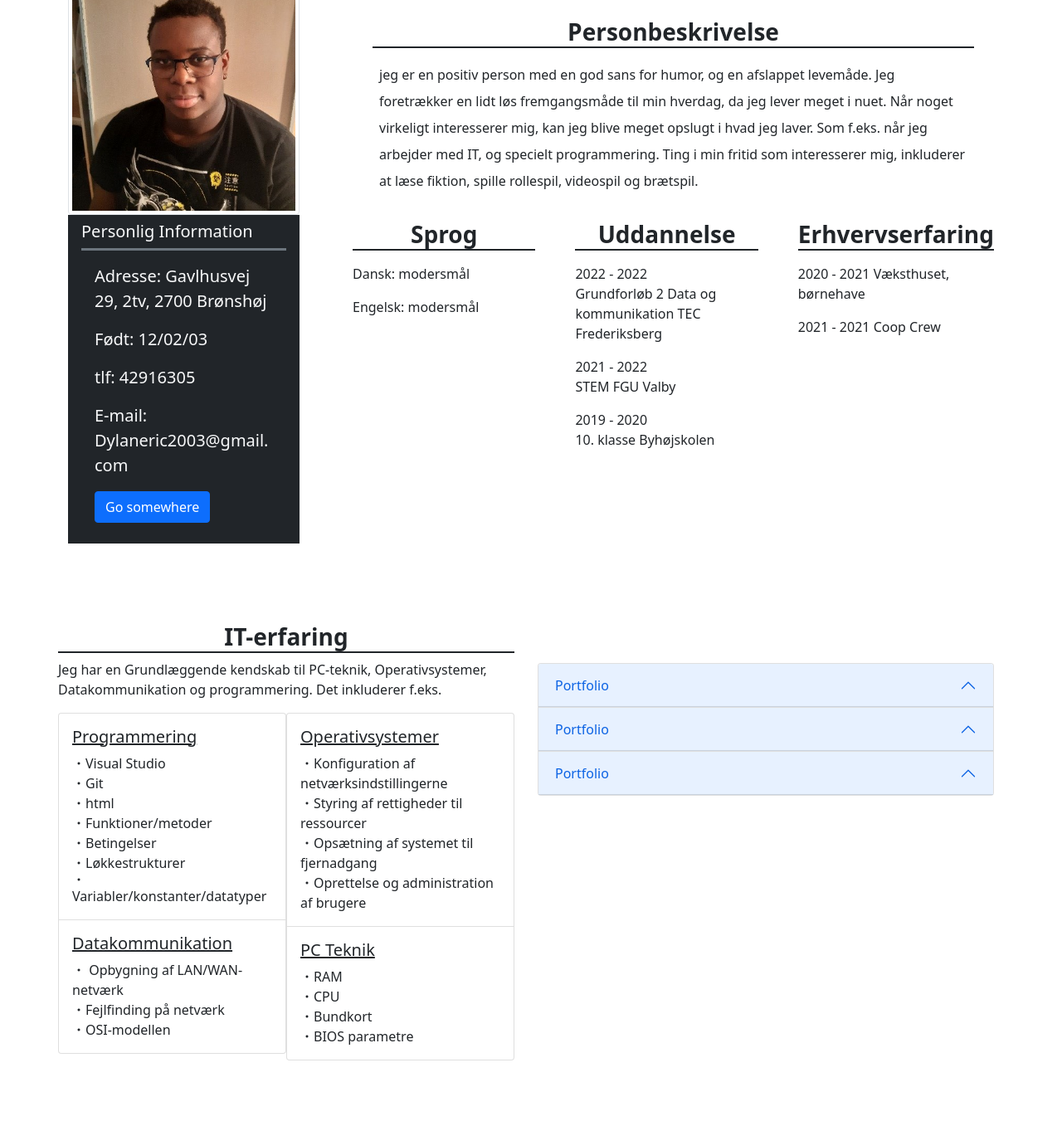
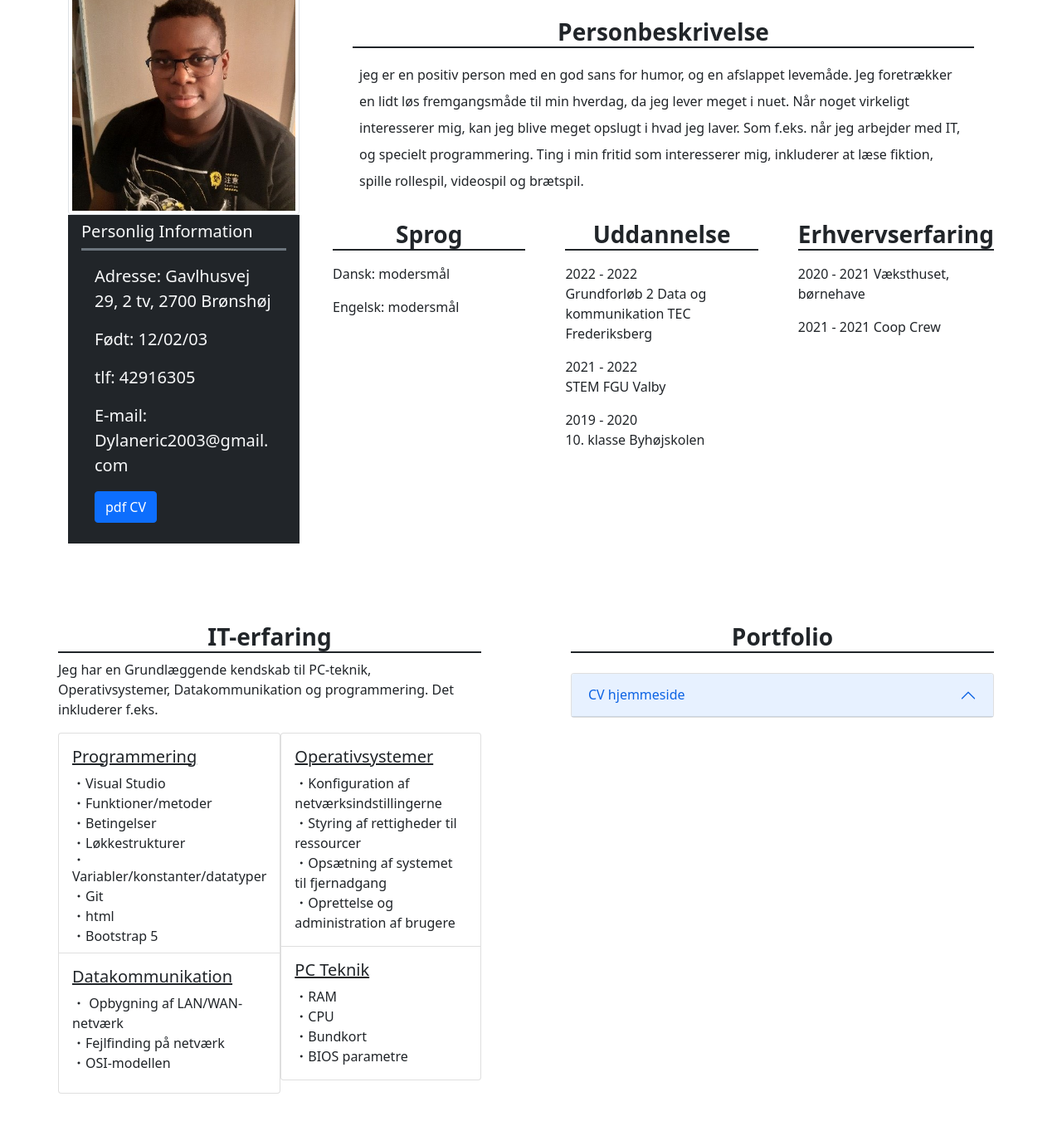
Before and after one commit to Dyerag/CV, a plain HTML site: page code.html in a window 1280 px wide. Shown: the part 229-1586 px from the top of the page at 83% size. Before the commit the page ends 1507 px from the top, so only its background shows below. Drawn offline with nearby package versions, Linux system fonts and the light colour scheme.

Commit message:
Finished the CV layout

```diff
--- a/code.html
+++ b/code.html
@@ -17,7 +17,7 @@
         <div class="row g-0 mb-md-5 mb-3 justify-content-center">
 
             <!--personal info card colum-->
-            <div class="col-sm-6 col-8 col-md-3 me-sm-5">
+            <div class="col-sm-6 col-8 col-md-3 me-sm-4">
 
                 <!--picture on the card-->
                 <img src="assets\me!.jpg" class="card-img-top img-thumbnail"
@@ -29,11 +29,11 @@
                     <div class="card-body border-top border-3 border-secondary">
                         <!--on smaller screens my name appears on the card instead-->
                         <p class="lead d-md-none">Navn: Dylan Eric Aghahowa</p>
-                        <p class="lead">Adresse: Gavlhusvej 29, 2tv, 2700 Brønshøj</p>
+                        <p class="lead">Adresse: Gavlhusvej 29, 2 tv, 2700 Brønshøj</p>
                         <p class="lead">Født: 12/02/03</p>
                         <p class="lead">tlf: 42916305</p>
                         <p class="lead text-break">E-mail: Dylaneric2003@gmail.com</p>
-                        <a href="#" class="btn btn-primary">Go somewhere</a>
+                        <a href="#" class="btn btn-primary">pdf CV</a>
                         <!--^reminder to potentionally put download link to my pdf CV^-->
                     </div>
                 </div>
@@ -47,7 +47,7 @@
                 </div>
 
                 <!--general info-->
-                <div class="row ps-md-3 gx-5 gy-0">
+                <div class="row ps-md-3 gx-md-5 gy-0">
 
                     <!--discription of me-->
                     <div class="mb-3 px-md-5 mt-5 mt-md-0">
@@ -88,14 +88,15 @@
             </div>
         </div>
 
-        <!--IT-experience. List group-->
+        <!--second IT-experience/Portfolio-->
         <div class="row pt-md-5">
 
-            <div class="col-md g-0 row pe-3">
+            <!--IT-experience. List group-->
+            <div class="col-md g-0 row me-5 mb-5">
                 <!--IT-experience discription-->
                 <div>
                     <h3 class="border-bottom border-2 border-dark fw-bold text-center">IT-erfaring</h3>
-                    <p class="">
+                    <p>
                         Jeg har en Grundlæggende kendskab til PC-teknik, Operativsystemer, Datakommunikation og
                         programmering. Det inkluderer f.eks.
                     </p>
@@ -103,17 +104,18 @@
 
                 <!--first pair of list groups-->
                 <ul class="list-group col-md">
-                    <li class="list-group-item py-3">
+                    <li class="list-group-item pt-3">
                         <h5 class="text-decoration-underline">Programmering</h5>
                         <i class="bi bi-dot"></i>Visual Studio <br>
-                        <i class="bi bi-dot"></i>Git <br>
-                        <i class="bi bi-dot"></i>html <br>
                         <i class="bi bi-dot"></i>Funktioner/metoder <br>
                         <i class="bi bi-dot"></i>Betingelser <br>
                         <i class="bi bi-dot"></i>Løkkestrukturer <br>
-                        <i class="bi bi-dot"></i>Variabler/konstanter/datatyper
+                        <i class="bi bi-dot"></i>Variabler/konstanter/datatyper <br>
+                        <i class="bi bi-dot"></i>Git <br>
+                        <i class="bi bi-dot"></i>html <br>
+                        <i class="bi bi-dot"></i>Bootstrap 5
                     </li>
-                    <li class="list-group-item py-3">
+                    <li class="list-group-item py-3 pb-md-4">
                         <h5 class="text-decoration-underline">Datakommunikation</h5>
                         <i class="bi bi-dot"></i> Opbygning af LAN/WAN-netværk <br>
                         <i class="bi bi-dot"></i>Fejlfinding på netværk <br>
@@ -138,57 +140,25 @@
                         <i class="bi bi-dot"></i>BIOS parametre
                     </li>
                 </ul>
+            </div>
 
-            </div>
-            <!--portfolio. -->
-            <!--portfolio goes right next to my IT-experience(either in an accordion, or a list. (Maybe even a card. probably not))-->
+            <!--portfolio-->
+            <div class="col-md ms-md-5 mb-5 accordion" id="Portfolio">
+                <h3 class="fw-bold border-bottom border-2 border-dark text-center mb-4">Portfolio</h3>
 
-            <div class="col-md mt-5 accordion" id="Portfolio">
+                <!--hjemmeside-->
                 <div class="accordion-item">
                     <h2 class="accordion-header" id="P1">
                         <button class="accordion-button" type="button" data-bs-toggle="collapse"
-                            data-bs-target="#Port-1" aria-expanded="true" aria-controls="Port-1">
-                            Portfolio
+                            data-bs-target="#Port-1" aria-expanded="false" aria-controls="Port-1">
+                            CV hjemmeside
                         </button>
                     </h2>
                     <div id="Port-1" class="accordion-collapse collapse" aria-labelledby="P1"
                         data-bs-parent="#Portfolio">
                         <div class="accordion-body">
-                            <p>Lorem ipsum dolor sit amet consectetur adipisicing elit. Est, perferendis! Excepturi
-                                sapiente illo illum autem suscipit maiores, doloremque animi mollitia?</p>
-                            <p>Lorem ipsum, dolor sit amet consectetur adipisicing elit. Laborum, voluptates.</p>
-                        </div>
-                    </div>
-                </div>
-                <div class="accordion-item">
-                    <h2 class="accordion-header" id="P2">
-                        <button class="accordion-button" type="button" data-bs-toggle="collapse"
-                            data-bs-target="#Port-2" aria-expanded="true" aria-controls="Port-2">
-                            Portfolio
-                        </button>
-                    </h2>
-                    <div id="Port-2" class="accordion-collapse collapse" aria-labelledby="P2"
-                        data-bs-parent="#Portfolio">
-                        <div class="accordion-body">
-                            <p>Lorem ipsum dolor sit amet consectetur adipisicing elit. Est, perferendis! Excepturi
-                                sapiente illo illum autem suscipit maiores, doloremque animi mollitia?</p>
-                            <p>Lorem ipsum, dolor sit amet consectetur adipisicing elit. Laborum, voluptates.</p>
-                        </div>
-                    </div>
-                </div>
-                <div class="accordion-item">
-                    <h2 class="accordion-header" id="heading-3">
-                        <button class="accordion-button" type="button" data-bs-toggle="collapse"
-                            data-bs-target="#Portfolio-1" aria-expanded="true" aria-controls="Portfolio-1">
-                            Portfolio
-                        </button>
-                    </h2>
-                    <div id="Portfolio-3" class="accordion-collapse collapse" aria-labelledby="Portfolio-1"
-                        data-bs-parent="#Portfolio">
-                        <div class="accordion-body">
-                            <p>Lorem ipsum dolor sit amet consectetur adipisicing elit. Est, perferendis! Excepturi
-                                sapiente illo illum autem suscipit maiores, doloremque animi mollitia?</p>
-                            <p>Lorem ipsum, dolor sit amet consectetur adipisicing elit. Laborum, voluptates.</p>
+                            <p>hele denne hjemmeside er lavet ved brug af html og Bootstrap 5. Siden er designet til
+                                også at tilpasse sig mindre skærme.</p>
                         </div>
                     </div>
                 </div>
```
